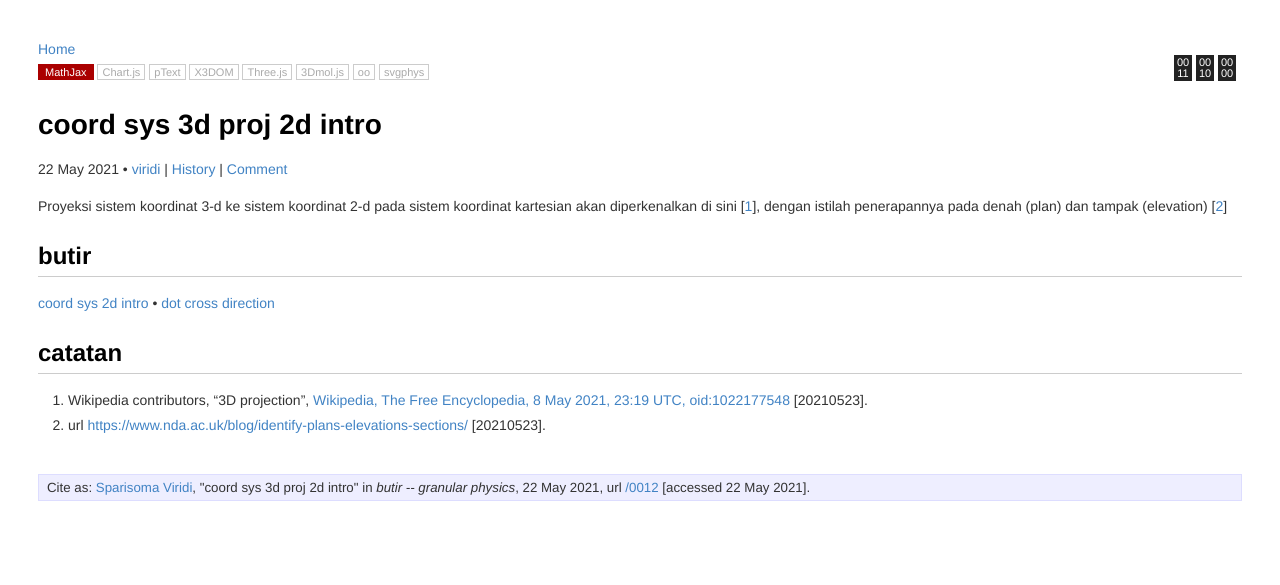
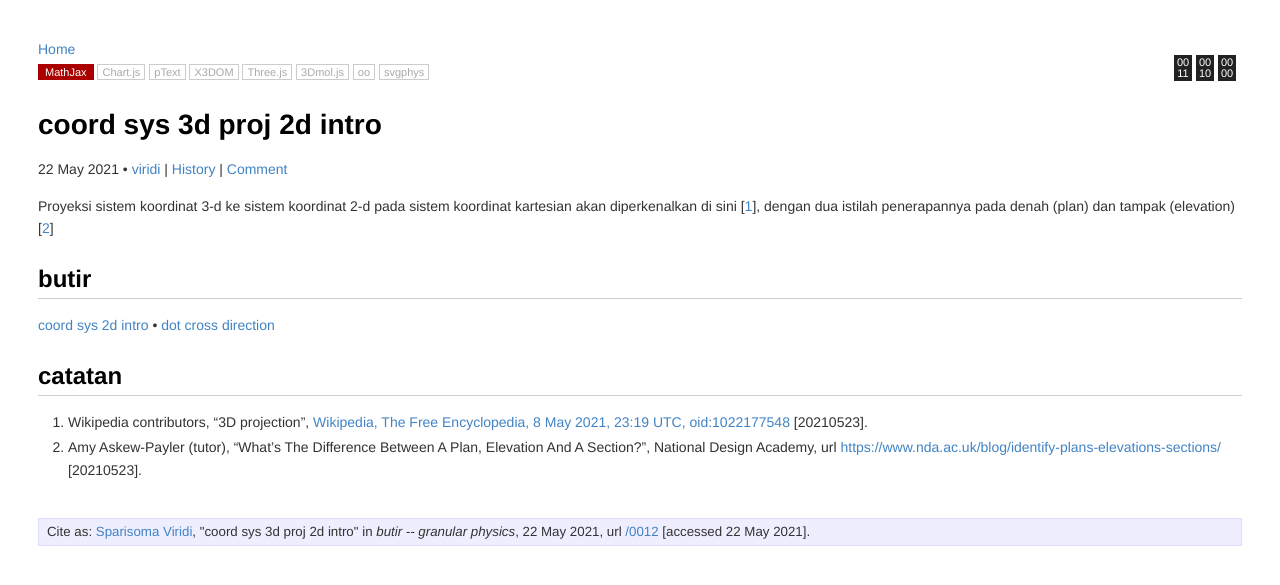
Before and after one commit to dudung/butir, a Jekyll site: the page built from _posts/0/01/2021-05-23-coord-sys-3d-proj-2d-intro.md, in a window 1280 px wide. Shown: the top 585 px of the page. Built offline with Jekyll 4.4.1, drawn with Linux system fonts in a browser that asks for light colours.

Commit message:
fix refs, update, pause

```diff
--- a/_posts/0/01/2021-05-23-coord-sys-3d-proj-2d-intro.md
+++ b/_posts/0/01/2021-05-23-coord-sys-3d-proj-2d-intro.md
@@ -13,13 +13,13 @@
 svgphys: false
 category: math
 tags: ["coordinate system", "3d", "projection", "2d", "introduction"]
-date: 2021-05-23 01:01:00 +07
+date: 2021-05-23 01:09:00 +07
 permalink: /0012
 src: https://github.com/dudung/butir/commits/main/_posts/0/01/2021-05-23-coord-sys-3d-proj-2d-intro.md
 twitter_username: 6unpnp
 nodes: ['0000', '0010', '0011']
 ---
-Proyeksi sistem koordinat 3-d ke sistem koordinat 2-d pada sistem koordinat kartesian akan diperkenalkan di sini [[1](r01)], dengan istilah penerapannya pada denah (plan) dan tampak (elevation) [[2](r02)]
+Proyeksi sistem koordinat 3-d ke sistem koordinat 2-d pada sistem koordinat kartesian akan diperkenalkan di sini [[1](r01)], dengan dua istilah penerapannya pada denah (plan) dan tampak (elevation) [[2](r02)]
 
 
 ## butir
@@ -29,4 +29,4 @@
 
 ## catatan
 1. <a name="r01"></a>Wikipedia contributors, "3D projection", [Wikipedia, The Free Encyclopedia, 8 May 2021, 23:19 UTC, oid:1022177548](https://en.wikipedia.org/w/index.php?oldid=1022177548#Overview) [20210523].
-2. <a name="r02"></a>url <https://www.nda.ac.uk/blog/identify-plans-elevations-sections/> [20210523].
+2. <a name="r02"></a>Amy Askew-Payler (tutor), "What’s The Difference Between A Plan, Elevation And A Section?", National Design Academy, url <https://www.nda.ac.uk/blog/identify-plans-elevations-sections/> [20210523].
```
